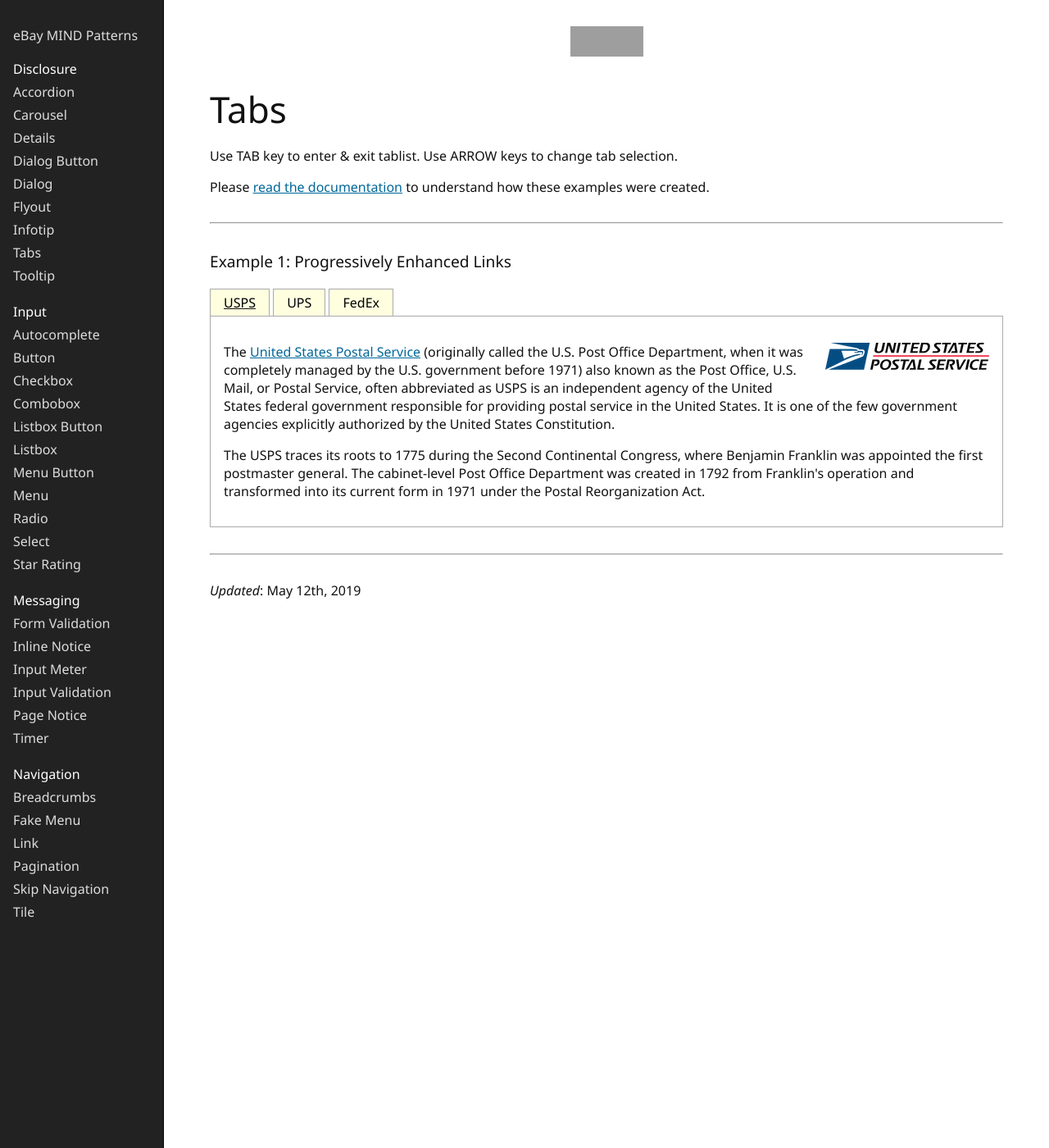
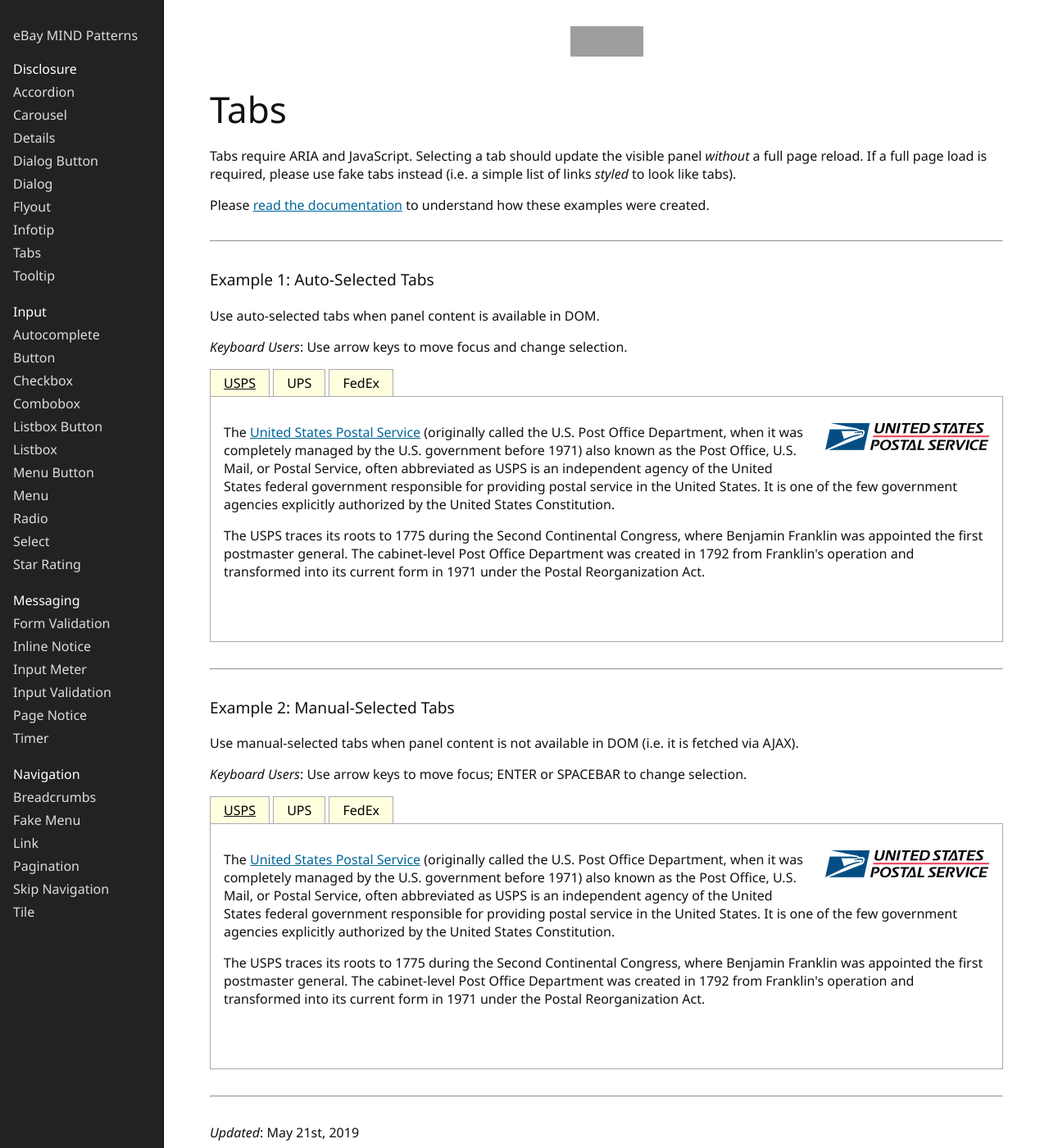
Before and after one commit to eBay/mindpatterns, a Jekyll site: the page built from _disclosure/tabs/index.html, in a window 1280 px wide and 1400 px high. Shown: the whole window at 82% size. Built offline with Jekyll 4.4.1, drawn with Linux system fonts in a browser that asks for light colours; grey boxes are pictures that could not be loaded.

Commit message:
Tabs: added manual selection example

```diff
--- a/_disclosure/tabs/index.html
+++ b/_disclosure/tabs/index.html
@@ -20,15 +20,18 @@
 <h1>{{ page.title }}</h1>
 
 <h2 class="clipped">Readme</h2>
-<p>Use TAB key to enter &amp; exit tablist. Use ARROW keys to change tab selection.</p>
+<p>Tabs require ARIA and JavaScript. Selecting a tab should update the visible panel <em>without</em> a full page reload. If a full page load is required, please use fake tabs instead (i.e. a simple list of links <em>styled</em> to look like tabs).</p>
 <p>Please <a href={{ "disclosure/tabs" | prepend: site.patterns_baseurl | prepend: site.patterns_url }}>read the documentation</a> to understand how these examples were created.</p>
 
 <hr />
 
 <h2 class="clipped">Examples</h2>
 
-<h3>Example 1: Progressively Enhanced Links</h3>
-<div class="tabs">
+<h3>Example 1: Auto-Selected Tabs</h3>
+<p>Use auto-selected tabs when panel content is available in DOM.</p>
+<p><em>Keyboard Users</em>: Use arrow keys to move focus and change selection.</p>
+
+<div class="tabs" data-auto-select="true">
     <ul class="tabs__items">
         <li class="tabs__item"><a href="#usps">USPS</a></li>
         <li class="tabs__item"><a href="#ups">UPS</a></li>
@@ -56,4 +59,36 @@
 
 <hr />
 
-<p><i>Updated</i>: May 12th, 2019</p>
+<h3>Example 2: Manual-Selected Tabs</h3>
+<p>Use manual-selected tabs when panel content is not available in DOM (i.e. it is fetched via AJAX).</p>
+<p><em>Keyboard Users</em>: Use arrow keys to move focus; ENTER or SPACEBAR to change selection.</p>
+
+<div class="tabs" data-auto-select="false">
+    <ul class="tabs__items">
+        <li class="tabs__item"><a href="#usps">USPS</a></li>
+        <li class="tabs__item"><a href="#ups">UPS</a></li>
+        <li class="tabs__item"><a href="#fedex">FedEx</a></li>
+    </ul>
+    <div class="tabs__content">
+        <div class="tabs__panel" id="usps">
+            <h4>USPS</h4>
+            <img alt="USPS" src="{{ '/images/usps.png' | relative_url }}" />
+            <p>The <a href="http://en.wikipedia.org/wiki/United_States_Postal_Service">United States Postal Service</a> (originally called the U.S. Post Office Department, when it was completely managed by the U.S. government before 1971) also known as the Post Office, U.S. Mail, or Postal Service, often abbreviated as USPS is an independent agency of the United States federal government responsible for providing postal service in the United States. It is one of the few government agencies explicitly authorized by the United States Constitution.</p>
+            <p>The USPS traces its roots to 1775 during the Second Continental Congress, where Benjamin Franklin was appointed the first postmaster general. The cabinet-level Post Office Department was created in 1792 from Franklin's operation and transformed into its current form in 1971 under the Postal Reorganization Act.</p>
+        </div>
+        <div class="tabs__panel" id="ups">
+            <h4>UPS</h4>
+            <img alt="UPS" src="{{ '/images/ups.png' | relative_url }}" />
+            <p><a href="http://en.wikipedia.org/wiki/United_Parcel_Service">United Parcel Service</a> of North America, Inc., typically referred to and branded as UPS (stylized as ups), is one of the largest shipment and logistics companies in the world. The American global package delivery company is headquartered in Sandy Springs, Georgia, which is part of the Greater Atlanta metropolitan area. UPS delivers more than 15 million packages a day to more than 6.1 million customers in more than 220 countries and territories around the world.[4][5][6]. UPS is known for its brown delivery trucks and uniforms, hence the company nickname "Brown". UPS also operates its own airline and air cargo delivery service (IATA: 5X, ICAO: UPS, Call sign: UPS) based in Louisville, Kentucky.</p>
+            </div>
+        <div class="tabs__panel" id="fedex">
+            <h4>FedEx</h4>
+            <img alt="FedEx Ground" src="{{ '/images/fedex.png' | relative_url }}" />
+            <p><a href="http://en.wikipedia.org/wiki/FedEx_Ground">FedEx Ground</a> is a shipping company that is a subsidiary of the FedEx Corporation. It is headquartered in Moon Township, Pennsylvania, a suburb of Pittsburgh. Originally conceived as a lower cost competitor to UPS, Roadway Package System (RPS) was created to take advantage of new barcode, material handling and computer technologies.After beginning service on March 11, 1985, the company grew, expanding service from its initial coverage of the Mid-Atlantic states, so much so that it eventually became the largest subsidiary of its parent company, Akron-based Roadway Services. By 1996, RPS had achieved 100% coverage of the United States and Canada. In addition, Roadway Services had been reformed as a new holding company called Caliber System, Inc.</p>
+        </div>
+    </div>
+</div>
+
+<hr />
+
+<p><i>Updated</i>: May 21st, 2019</p>
--- a/_js/util.js
+++ b/_js/util.js
@@ -1,4 +1,4 @@
-const logEvent = () => console.log(e);
+const logEvent = (e) => console.log(e);
 const nodeListToArray = (nodeList) => Array.prototype.slice.call(nodeList);
 
 module.exports = {
--- a/_sass/_tabs.scss
+++ b/_sass/_tabs.scss
@@ -7,7 +7,7 @@
 .tabs__content {
     border: 1px solid #aaa;
     box-sizing: border-box;
-    height: 375px;
+    height: 300px;
     overflow-y: auto;
     padding: 1em;
 }
@@ -29,9 +29,6 @@
 
 /* js enhanced tabs modifier */
 
-.tabs--js > .tabs__content {
-    height: auto;
-}
 .tabs--js [role=tab]:focus {
     background: #006699;
     outline: 0;
@@ -53,6 +50,6 @@
 .tabs--js [role=tabpanel][aria-hidden=true] {
     display: none;
 }
-.tabs--js [role=tab][aria-selected=true][tabindex="0"] {
+.tabs--js [role=tab][aria-selected=true] {
     text-decoration: underline;
 }
```
Also changed, not shown: _disclosure/carousel/index.html (+9 -3 lines), _js/main.js (+12 -6 lines), _js/tabs.js (+78 -12 lines), static/browser.js.
